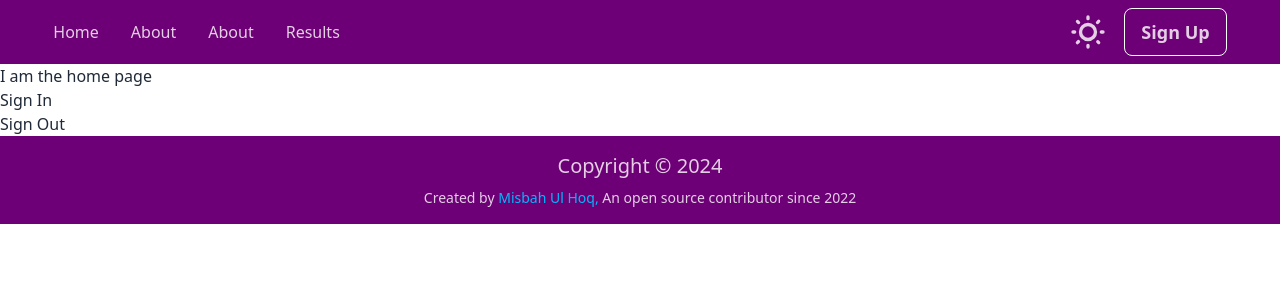
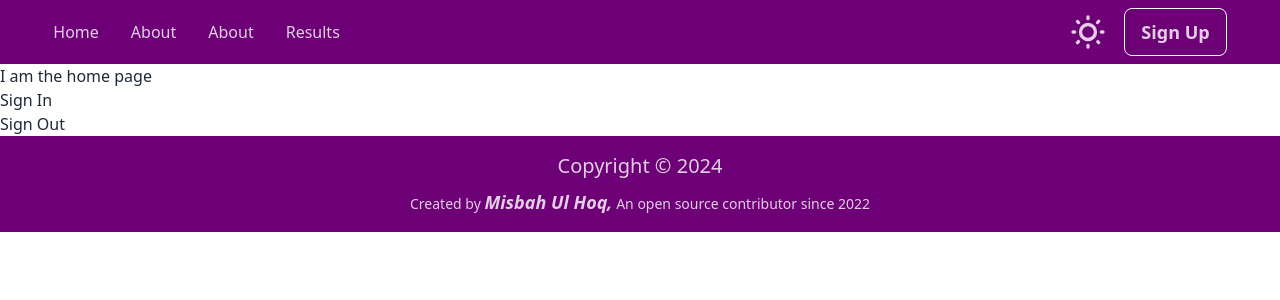
Before and after one commit to misbahulhoq/arbanpublicschool, a React (Vite) app: page / in a window 1280 px wide. Shown: the top 300 px of the page. Built offline with nearby package versions, Linux system fonts and the light colour scheme.

Commit message:
footer text reading issue fixed

```diff
--- a/src/components/Footer.jsx
+++ b/src/components/Footer.jsx
@@ -4,8 +4,9 @@ const Footer = () => {
       <aside>
         <p className="text-xl">Copyright © 2024 </p>
         <p>
-          Created by <span className="text-info">Misbah Ul Hoq,</span> An open
-          source contributor since 2022
+          Created by{" "}
+          <span className="text-lg font-bold italic">Misbah Ul Hoq,</span> An
+          open source contributor since 2022
         </p>
       </aside>
     </footer>
```
